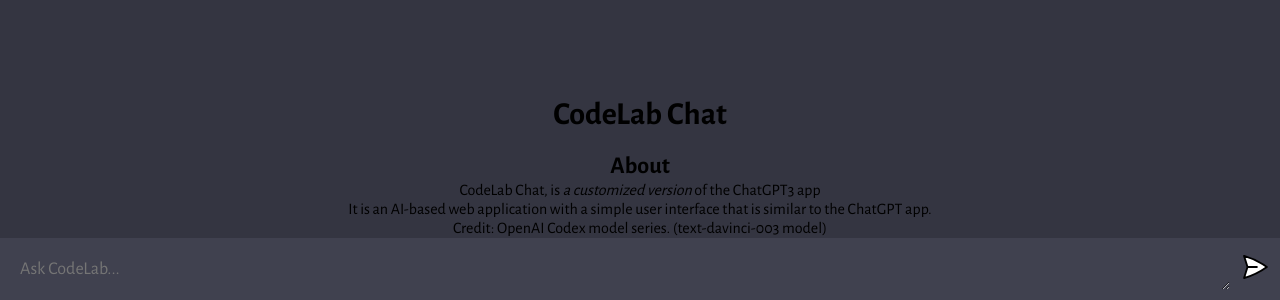
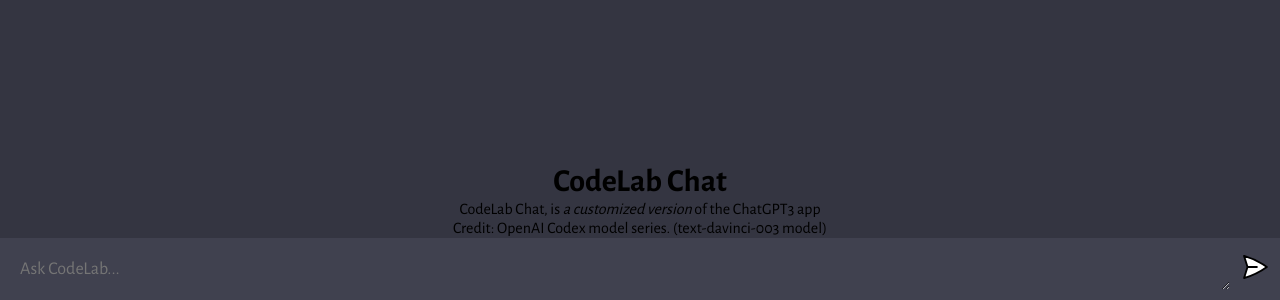
Before and after one commit to imzaumza/CodeLab-GPTChat3, a website built with Vite: page client/index.html in a window 1280 px wide. Shown: the part 500-800 px from the top of the page. Built offline with nearby package versions, Linux system fonts and the light colour scheme.

Commit message:
updated index.html

```diff
--- a/client/index.html
+++ b/client/index.html
@@ -11,10 +11,7 @@
     <div id="app">
       <div id="chat_container"></div>
       <h1>CodeLab Chat</h1>
-      <br>
-      <h2>About</h2>
       <p>CodeLab Chat, is <em>a customized version</em> of the ChatGPT3 app </p>
-      <p>It is an AI-based web application with a simple user interface that is similar to the ChatGPT app.</p>
       <p>Credit: OpenAI Codex model series. (text-davinci-003 model)</p>
 
 
```
